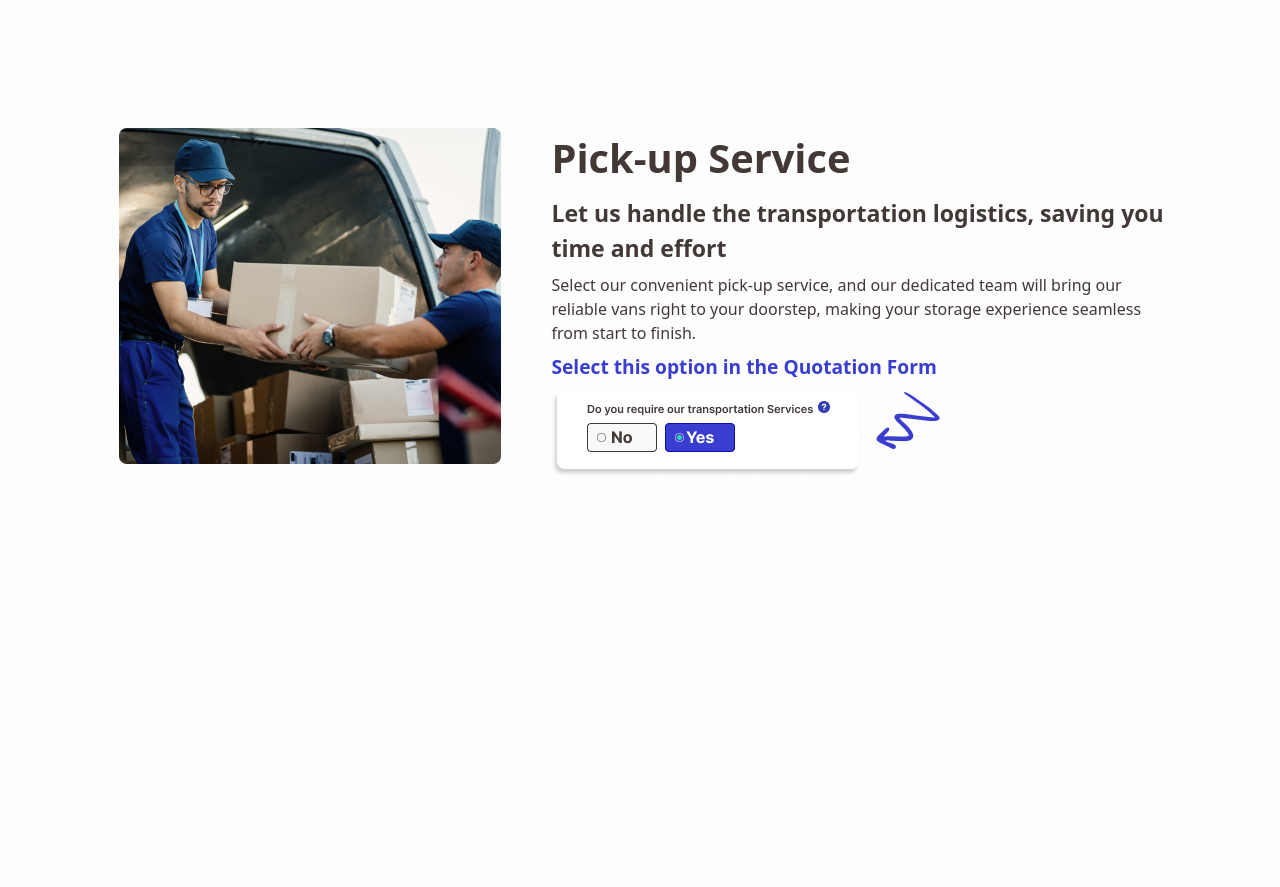
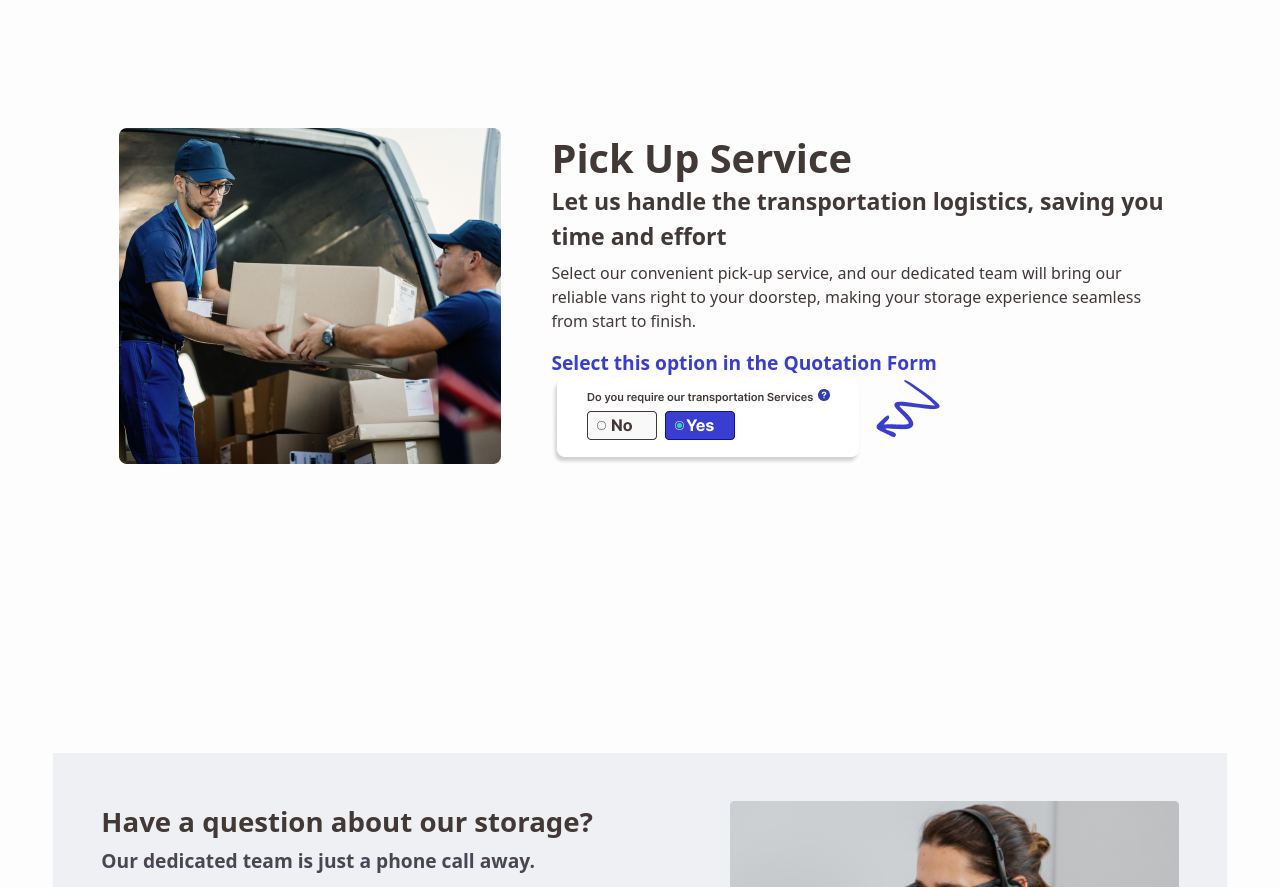
Before and after one commit to shanewmurphy/bluebox, a Next.js app: page / in a window 1280 px wide. Shown: the part 3140-4027 px from the top of the page. Before the commit the page ends 3905 px from the top, so only its background shows below. Built offline with nearby package versions, Linux system fonts and the light colour scheme.

Commit message:
Contact section

```diff
--- /dev/null
+++ b/components/Contact.js
@@ -0,0 +1,36 @@
+import Image from "next/image";
+
+export default function Contact() {
+  return (
+    <div className="w-11/12 mx-auto bg-bkgGray lg:my-60 md:my-32 sm:my-24 lg:py-12 md:py-8 sm:py-8 lg:px-12 md:px-8 sm:px-6 antialiased">
+      <div className="flex lg:flex-row md:flex-row sm:flex-col">
+        <div className="basis-7/12">
+          <h3 className="font-extrabold text-black lg:text-4xl md:text-3xl sm:text-4xl">
+            Have a question about our storage?
+          </h3>
+          <h4 className="font-bold text-gray lg:text-2xl md:text-2xl sm:text- mt-1">
+            Our dedicated team is just a phone call away.
+          </h4>
+          <h3 className="font-extrabold text-black lg:text-4xl md:text-4xl sm:text-4xl mt-4">
+            0214 450 450
+          </h3>
+          <p className="text-gray font-medium text-xl">info@bluebox.ie</p>
+          <p className="mt-4 font-bold text-black text-xl">Business Hours</p>
+          <p className="font-medium text-gray text-base">
+            Monday - Friday: 9:00am to 6:00pm
+          </p>
+        </div>
+        <div className="basis-5/12 lg:mt-0 md:mt-0 sm:mt-8">
+          <div>
+            <Image
+              className="w-full object-cover"
+              src="/Customer_service_02.png"
+              width={420}
+              height={335}
+            />
+          </div>
+        </div>
+      </div>
+    </div>
+  );
+}
--- a/components/Containers.js
+++ b/components/Containers.js
@@ -1,7 +1,7 @@
 import Image from "next/image";
 export default function ContainerSizes() {
   return (
-    <div className="w-11/12 mx-auto lg:mb-60 antialiased">
+    <div className="w-11/12 mx-auto lg:my-60 md:my-32 sm:my-0 antialiased">
       <div>
         <h2 className="text-center lg:text-7xl md:text-5xl sm:text-5xl text-black font-extrabold">
           Storage Options
--- a/components/Pick-Up-Service.js
+++ b/components/Pick-Up-Service.js
@@ -1,7 +1,7 @@
 import Image from "next/image";
 export default function PickUp() {
   return (
-    <div className="w-11/12 mx-auto rounded-xl mb-60 mt-60 lg:py-12 md:py-8 sm:py-4 lg:px-12 md:px-8 sm:px-2 antialiased">
+    <div className="w-11/12 mx-auto rounded-xl lg:my-60 md:my-32 sm:my-24 lg:py-12 md:py-8 sm:py-8 lg:px-12 md:px-8 sm:px-2 antialiased">
       <div>
         <div class="flex lg:flex-row md:flex-row sm:flex-col gap-8">
           <div className="basis-2/5 lg:order-1 md:order-1 sm:order-2">
@@ -16,8 +16,8 @@ export default function PickUp() {
             </div>
           </div>
           <div class="basis-3/5 sm:order-1">
-            <h2 className="lg:text-6xl md:text-5xl sm:text-5xl text-black font-extrabold mb-2">
-              Pick-up Service
+            <h2 className="lg:text-6xl md:text-5xl h-12 sm:text-5xl text-black font-extrabold mb-2">
+              Pick Up Service
             </h2>
             <h3 className="text-black font-bold lg:text-3xl md:text-3xl sm:text-2xl">
               Let us handle the transportation logistics, saving you time and
@@ -28,8 +28,8 @@ export default function PickUp() {
               bring our reliable vans right to your doorstep, making your
               storage experience seamless from start to finish.
             </p>
-            <div className="mt-2">
-              <h4 className="lg:text-2xl md:text-2xl sm:text-2xl text-blue font-extrabold mb-2 antialiased">
+            <div className="lg:my-4 md:my-4 sm:mt-8">
+              <h4 className="lg:text-2xl md:text-2xl sm:text-2xl text-blue font-extrabold mt-2 antialiased">
                 Select this option in the Quotation Form
               </h4>
               <div className="float-left">
--- a/components/Security.js
+++ b/components/Security.js
@@ -1,7 +1,7 @@
 import Image from "next/image";
 export default function Security() {
   return (
-    <div className="w-11/12 mx-auto rounded-xl bg-bkgGray mb-60 mt-60 lg:py-12 md:py-8 sm:py-8 lg:px-12 md:px-8 sm:px-2 antialiased">
+    <div className="w-11/12 mx-auto rounded-xl bg-bkgGray lg:my-60 md:my-32 sm:my-24 lg:py-12 md:py-8 sm:py-8 lg:px-12 md:px-8 sm:px-2 antialiased">
       <div>
         <h2 className="text-center text-black font-extrabold lg:text-7xl md:text-5xl sm:text-5xl antialiased">
           Security Features
--- a/pages/index.js
+++ b/pages/index.js
@@ -5,6 +5,7 @@ import Intro from "@/components/Intro";
 import ContainerSizes from "@/components/Containers";
 import Security from "@/components/Security";
 import PickUp from "@/components/Pick-Up-Service";
+import Contact from "@/components/Contact";
 export default function Home() {
   return (
     <div>
@@ -29,6 +30,9 @@ export default function Home() {
         <div>
           <PickUp />
         </div>
+        <div>
+          <Contact />
+        </div>
       </div>
     </div>
   );
```
Also changed, not shown: public/Customer_service_02.png (added), public/Customer_services.png (added).
